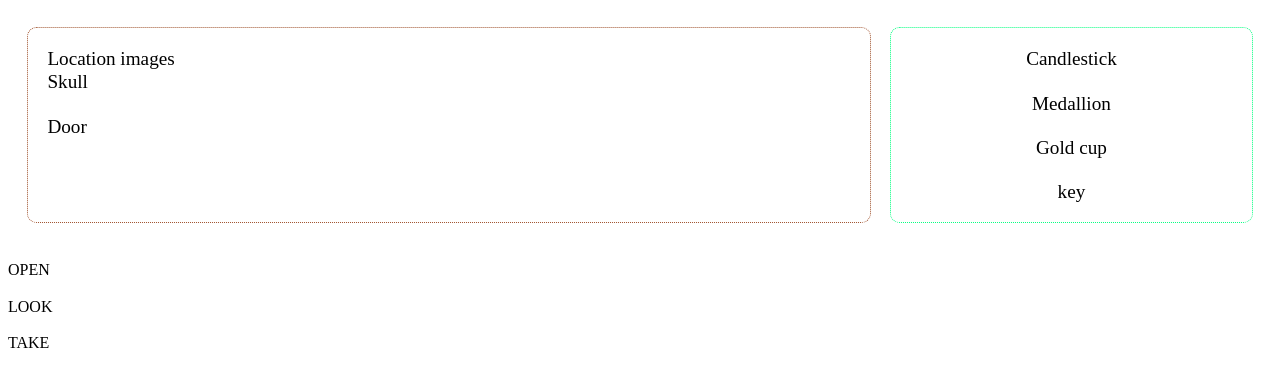
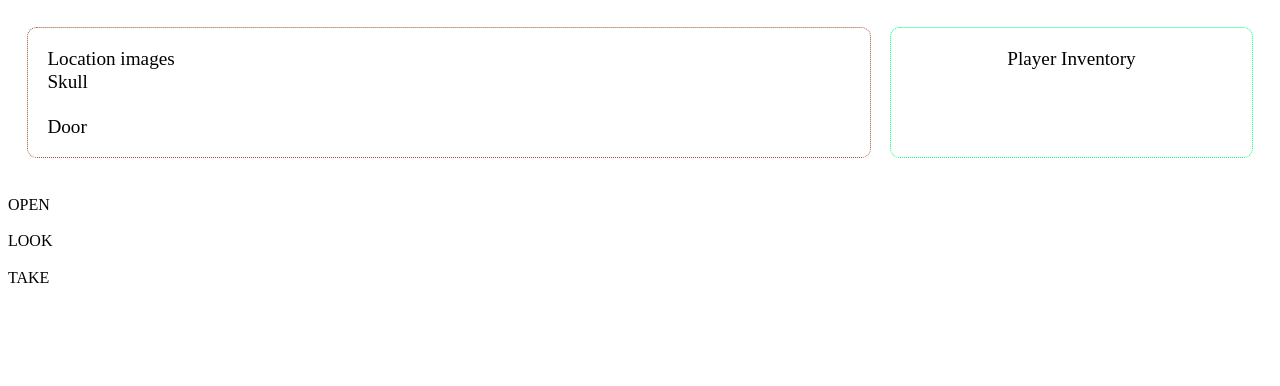
Before and after one commit to matthewvolny/Shadowgate, a plain HTML site: page index.html in a window 1280 px wide. Drawn offline with Linux system fonts and the light colour scheme.

Commit message:
added player inventory

```diff
--- a/index.html
+++ b/index.html
@@ -36,7 +36,7 @@
       border: 1px dotted sienna;
       width: 70%;
     }
-    .playerItems {
+    .playerInventory {
       text-align: center;
       font-size: 1.2rem; /*will scale with root font-size*/
       border: 1px dotted springgreen;
@@ -65,12 +65,7 @@
         <div class="door">Door</div>
         <!--<img src="./assets/room1-doorway.png" />-->
       </div>
-      <div class="playerItems">
-        <div>Candlestick</div>
-        <div>Medallion</div>
-        <div>Gold cup</div>
-        <div>key</div>
-      </div>
+      <div class="playerInventory">Player Inventory</div>
     </div>
     <div class="playerDecisionInterface">
       <div class="openButton"><span>OPEN</span></div>
@@ -79,15 +74,20 @@
     </div>
 
     <script>
+      let PlayerInventory = document.querySelector(".playerInventory");
+      let locationItems = document.querySelector(".locationItems");
+
       let openAction = document.querySelector(".openButton");
       let takeAction = document.querySelector(".takeButton");
       let lookAction = document.querySelector(".lookButton");
 
-      let locationItems = document.querySelector(".locationItems");
-
       let skull = document.querySelector(".skull");
       let door = document.querySelector(".door");
 
+      //player inventory
+      let inventoryArray = [];
+
+      //functions executing on player actions
       const open = (item) => {
         switch (item) {
           case "skull":
@@ -137,6 +137,9 @@
             break;
           case "key":
             console.log("you have taken the key");
+            inventoryArray.push("key");
+            console.log(inventoryArray);
+            PlayerInventory.innerHTML = inventoryArray;
             break;
         }
       };
@@ -173,7 +176,7 @@
         evaluateFunction(item);
       });
 
-      //call functions based on the 'action' taken and the 'item' selected
+      //function calls based on the 'action' taken and the 'item' selected
       function evaluateFunction(item) {
         switch (
           action //i.e. if the action is 'open', call open(item)
```
